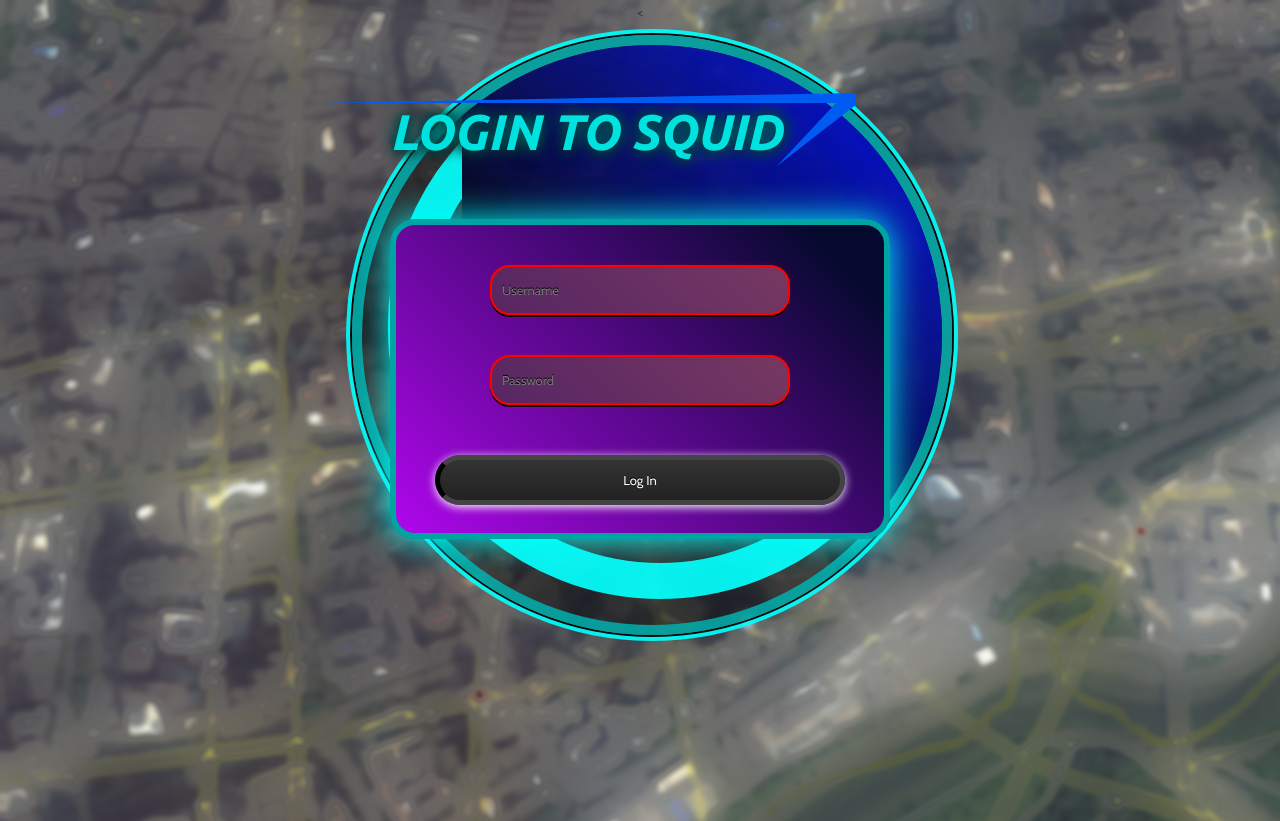
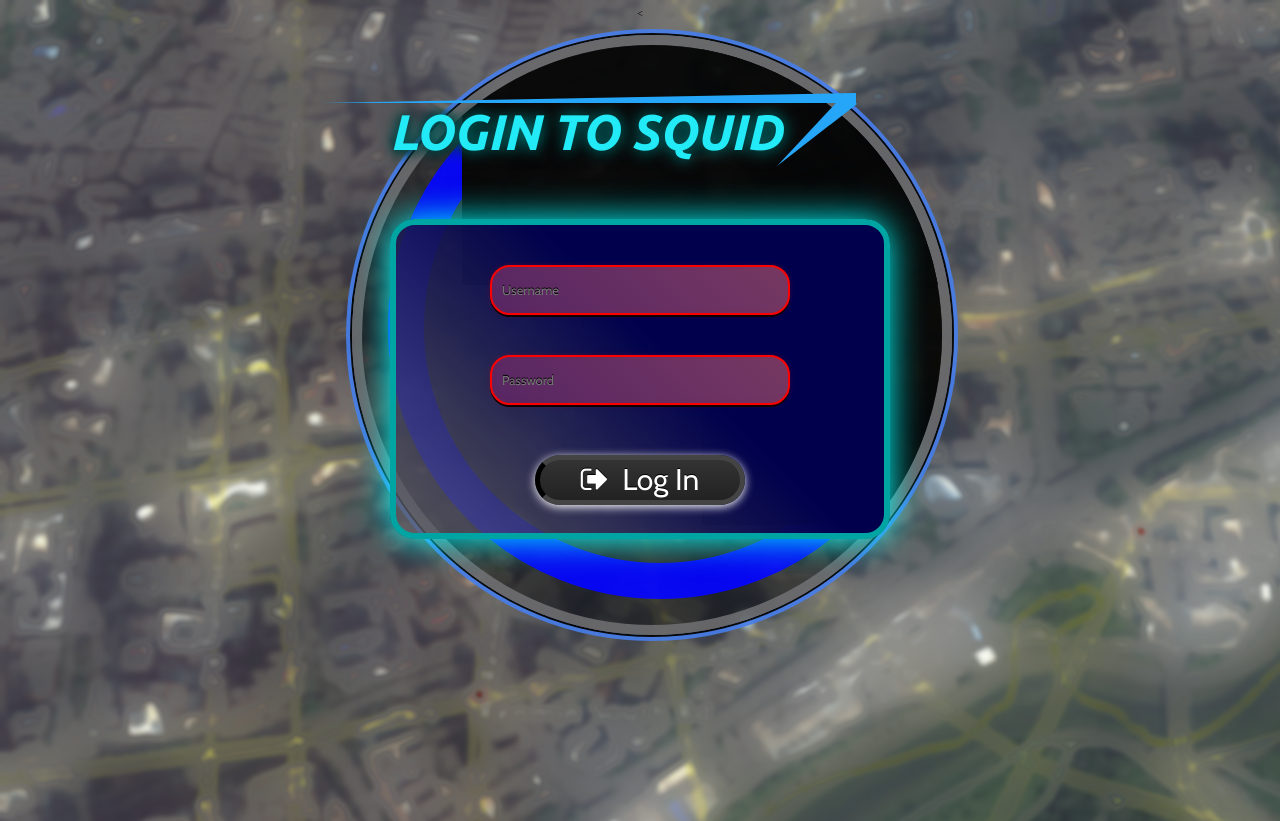
Before and after one commit to SahilSahu/Smartify, a plain HTML site: page LOGIN/index.html in a window 1280 px wide. Drawn offline with nearby package versions, Linux system fonts and the light colour scheme.

Commit message:
LogIn modified

```diff
--- a/FrontPage/css/style.css
+++ b/FrontPage/css/style.css
@@ -283,7 +283,7 @@
 }
 .content{
   padding:5% 10%;
-  background: linear-gradient(135deg,rgba(255, 255, 255, 1),rgba(20, 4, 102,0.7) 90%) ;
+  background: linear-gradient(135deg,rgba(73, 75, 104, 0.1),rgba(38, 80, 119,1) 90%) ;
   text-align:justify
 }
 .butn{
--- a/LOGIN/index.html
+++ b/LOGIN/index.html
@@ -3,6 +3,7 @@
 <head>
 	<
 	<title>COOL LOGIN!!!</title>
+	<link rel="stylesheet" href="https://cdnjs.cloudflare.com/ajax/libs/font-awesome/4.7.0/css/font-awesome.min.css">
 	<meta name="viewport" content="width=device-width, initial-scale=1.0">
 	<link rel="stylesheet" type="text/css" href="style.css">
 
@@ -22,7 +23,7 @@
 	      		<input type="text" name="username" id="username" placeholder="Username" required>
 	      		<input type="password" placeholder="Password" required>
 
-	      		<button>Log In</button>
+	      		<button><i class="fa fa-sign-out"></i>&nbsp;&nbsp;Log In</button>
 		    </div>
 	    </form>
 	</div>
--- a/LOGIN/style.css
+++ b/LOGIN/style.css
@@ -83,7 +83,7 @@
 .login form {
   animation: form-entry 3s ease-in-out;
   background: #111;
-  background: linear-gradient(45deg,#af07ed, #06092E 90%);
+  background: linear-gradient(45deg,rgba(104, 104, 107,0.7), rgba(0, 0, 77) 57%);
   border: 6px solid #00a4a2;
   box-shadow: 0 0 35px #00fffd;
   border-radius: 25px;
@@ -119,7 +119,7 @@
   animation: box-glow 1s ease-out infinite alternate;
   background: #0B4252;
   background: linear-gradient(#333933, #222922);
-  border-color: #00fffc;
+  border-color: #467dea;
   box-shadow: 0 0 5px rgba(0, 255, 253, 0.2), inset 0 0 5px rgba(0, 255, 253, 0.1), 0 2px 0 black;
   color: #efe;
   outline: none; }
@@ -138,7 +138,7 @@
   color: #fff;
   display: block;
   font-family: 'Cabin', helvetica, arial, sans-serif;
-  font-size: 13px;
+  font-size: 30px;
   font-weight: 400;
   height: 40px;
   line-height: 40px;
@@ -146,15 +146,32 @@
   padding: 0;
   position: relative;
   text-shadow: 0 -1px 0 #000;
-  width: 400px;
+  width: 200px;
   transition: 1s all; }
+  .login button::after {
+  -webkit-transition: all 0.3s;
+  -moz-transition: all 0.3s;
+  -o-transition: all 0.3s;
+  transition: all 0.3s;
+  height: 100%;
+  left: -35%;
+  top: 0;
+  transform: skew(50deg);
+  transition-duration: 0.6s;
+  transform-origin: top left;
+  width: 0;
+  }
 .login button:hover,
 .login button:focus {
-  background: #0C6125;
-  background: linear-gradient(#393939, #292929);
-  color: #00fffc;
+  background: #000;
+  background: linear-gradient(#393939, #000);
+  color: #00fff6;
   outline: none;
-  transition: 1s all; }
+  transition: 1s all;
+  height: 100%;
+  width: 75%;
+  box-shadow: 2px 5px 3px #fff;
+   }
 .login button:active {
   background: #292929;
   background: linear-gradient(#393939, #292929);
@@ -169,8 +186,8 @@
   background-color: rgba(0,0,0,.5);
 
   border-radius: 50%;
-  border: 10px solid #00a4a2;
-  box-shadow: 0 0 0 2px black, 0 0 0 6px #00fffc;
+  border: 10px solid #68686b;
+  box-shadow: 0 0 0 2px black, 0 0 0 6px #467dea;
   height: 600px;
   width: 600px;
   position: absolute;
@@ -183,7 +200,7 @@
 #inner-cirlce1 {
   background-color: rgba(0,0,0,.1);
   border-radius: 50%;
-  border: 36px solid #00fffc;
+  border: 36px solid #0000ff;
   height: 544px;
   width: 544px;
   margin: 10px; }
@@ -192,7 +209,7 @@
     width: 240px;
     height: 480px;
     background-color: rgba(0,0,0,.1);
-    background: linear-gradient(-45deg,#000,#000fff 100%);
+    background: linear-gradient(-45deg,#000,#000 100%);
     position: absolute;
     top: 0;
     left: 0; }
@@ -201,7 +218,7 @@
     width: 480px;
     height: 240px;
     background-color: rgba(0,0,0,.1);
-    background: linear-gradient(-45deg,#000,#000fff 100%);
+    background: linear-gradient(-45deg,#000,#000 100%);
     position: absolute;
     top: 0;
     left: 0; }
@@ -262,15 +279,15 @@
     width: 500px; } }
 @keyframes box-glow {
   0% {
-    border-color: #00b8b6;
+    border-color: #2395db;
     box-shadow: 0 0 5px rgba(0, 255, 253, 0.2), inset 0 0 5px rgba(0, 255, 253, 0.1), 0 2px 0 black; }
 
   100% {
-    border-color: #00fffc;
+    border-color: #467dea;
     box-shadow: 0 0 20px rgba(0, 255, 253, 0.6), inset 0 0 10px rgba(0, 255, 253, 0.4), 0 2px 0 black; } }
 @keyframes text-glow {
   0% {
-    color: #00a4a2;
+    color: #6dbde8;
     text-shadow: 0 0 10px #000, 0 0 20px #000, 0 0 30px #000, 0 0 40px #000, 0 0 50px #000, 0 0 60px #000, 0 0 70px #000; }
 
   100% {
@@ -278,16 +295,16 @@
     text-shadow: 0 0 20px rgba(0, 255, 253, 0.6), 0 0 10px rgba(0, 255, 253, 0.4), 0 2px 0 black; } }
 @keyframes before-glow {
   0% {
-    border-bottom: 10px solid #00fffc; }
+    border-bottom: 10px solid #000fed; }
 
   100% {
-    border-bottom: 10px solid #000fed; } }
+    border-bottom: 10px solid #37ebff; } }
 @keyframes after-glow {
   0% {
-    border-top: 16px solid #00fffc; }
+    border-top: 16px solid #000fed; }
 
   100% {
-    border-top: 16px solid #000fed; } }
+    border-top: 16px solid #37ebff; } }
 @keyframes circle1 {
   0% {
     -moz-transform: rotate(0deg);
```
